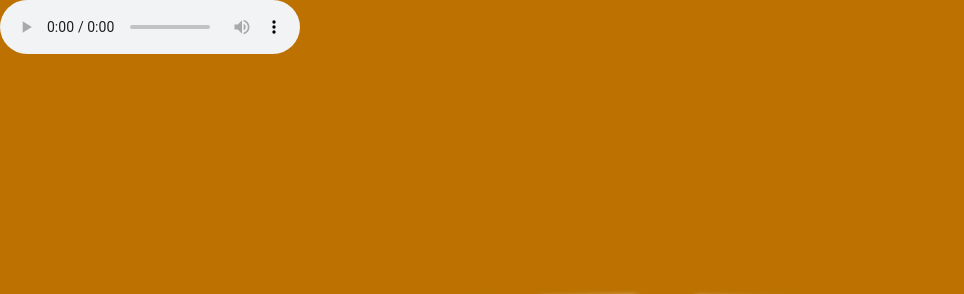
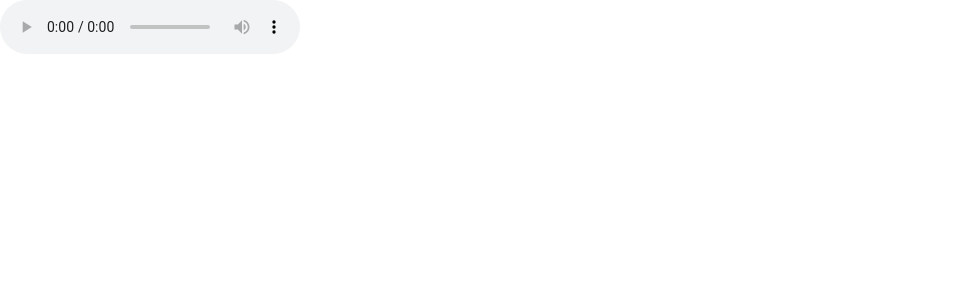
Before and after one commit to dharmik058/Happy-RakshaBandhan, a plain HTML site: page index.html in a window 1280 px wide. Shown: the top 294 px of the page, without its empty margins (0-964 px from the left). Drawn offline with Linux system fonts and the light colour scheme.

Commit message:
Update style.css

```diff
--- a/style.css
+++ b/style.css
@@ -15,7 +15,7 @@ body {
   display: -webkit-box;
   display: -ms-flexbox;
   display: flex;
-  background: #bc7100;
+  background: white;
   -webkit-perspective: 1000px;
           perspective: 1000px;
   -webkit-transform-style: preserve-3d;
```
